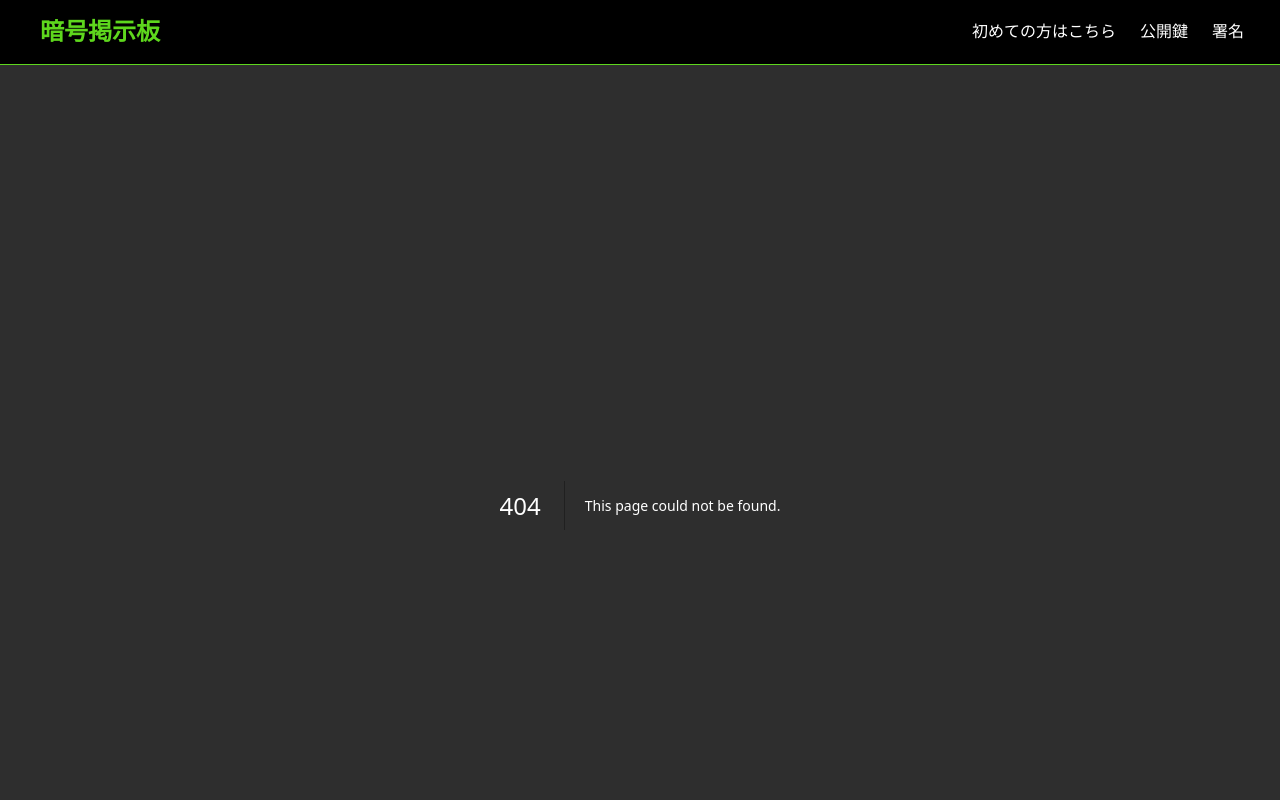
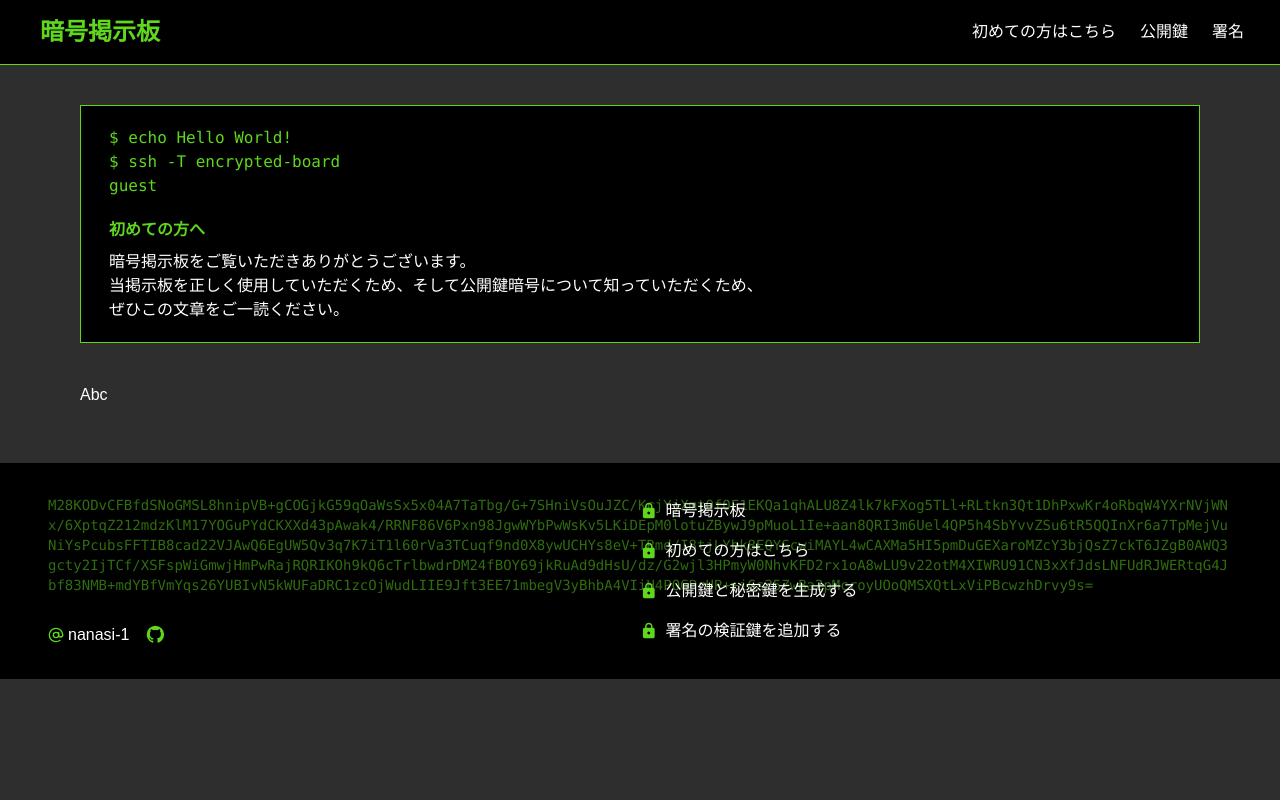
Before and after one commit to nanasi-1/encrypted-board, a Next.js app: page /about in a window 1280 px wide. Before the commit this address had no page. Shown: the top 800 px of the page. Built offline with nearby package versions, Linux system fonts and the light colour scheme.

Commit message:
introductionを作成

```diff
--- /dev/null
+++ b/src/app/about/index.css
@@ -0,0 +1,7 @@
+.about {
+  line-height: 1.7;
+
+  p {
+    @apply mb-2;
+  }
+}
--- /dev/null
+++ b/src/app/about/page.tsx
@@ -0,0 +1,33 @@
+import Cipher from '@/components/ui/cipher'
+import './index.css'
+
+function Introduction() {
+  return (
+    <section className='border border-primary bg-black py-5 px-7 mb-10'>
+      <div className='mb-5'>
+        <Cipher>
+          $ echo Hello World! <br />
+          $ ssh -T encrypted-board <br />
+          guest <br />
+        </Cipher>
+      </div>
+      <div>
+        <h1 className="text-primary font-bold mb-2">初めての方へ</h1>
+        <p>暗号掲示板をご覧いただきありがとうございます。</p>
+        <p>
+          当掲示板を正しく使用していただくため、そして公開鍵暗号について知っていただくため、<br />
+          ぜひこの文章をご一読ください。
+        </p>
+      </div>
+    </section>
+  )
+}
+
+export default function Page() {
+  return (
+    <div className="px-20">
+      <Introduction />
+      <p>Abc</p>
+    </div>
+  )
+}
```
